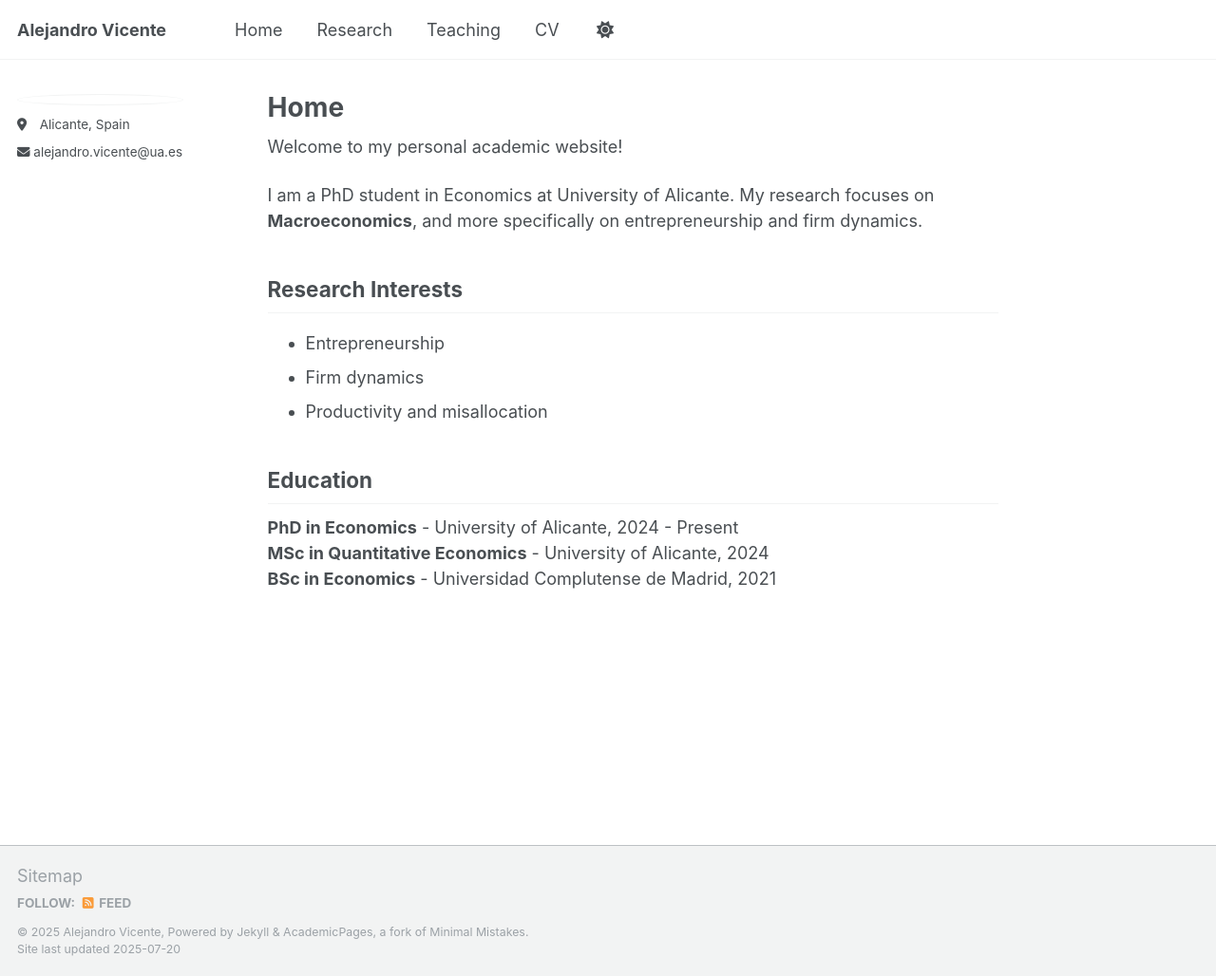
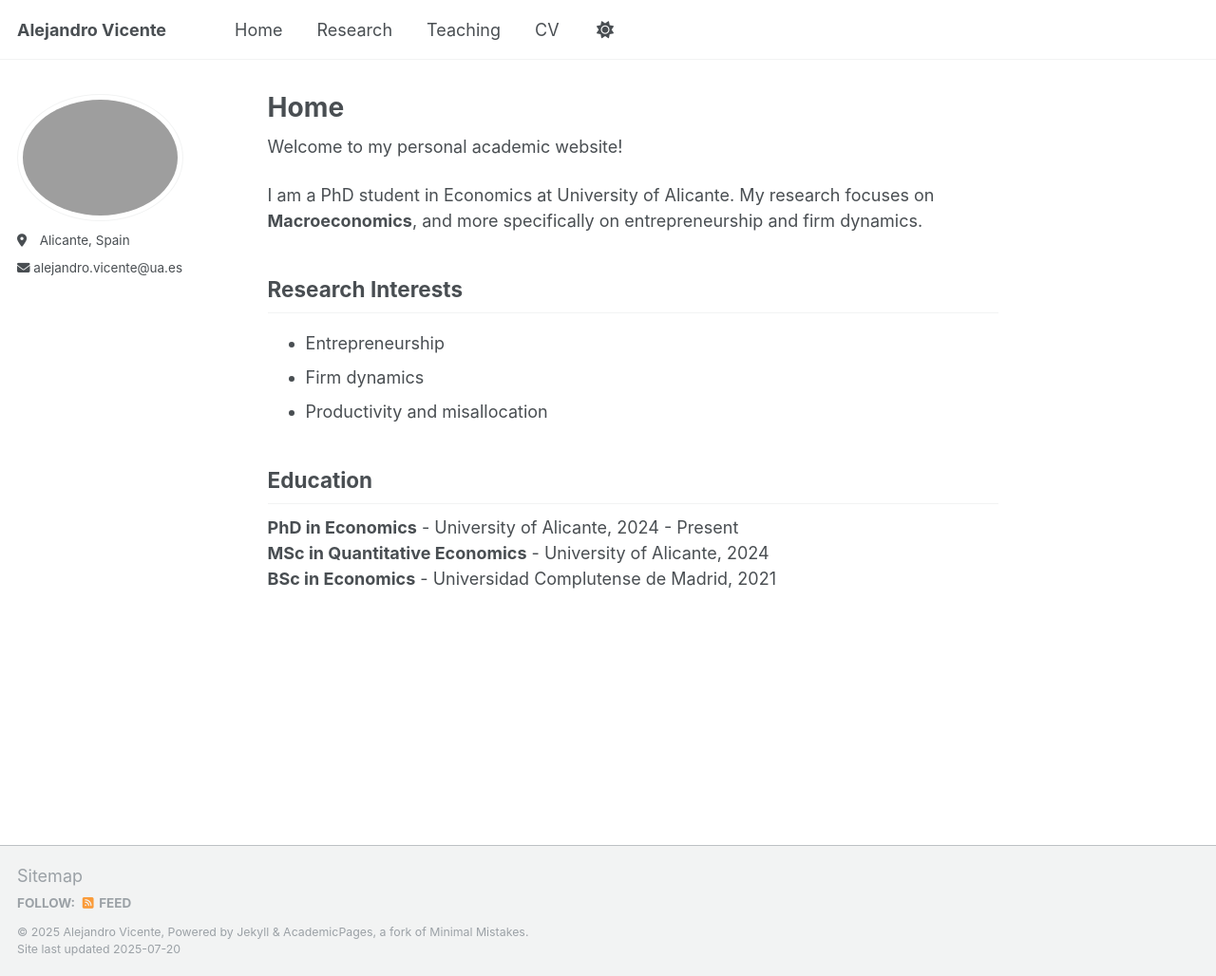
Before and after one commit to alexvifer/alexvifer.github.io, a Jekyll site: the page built from _pages/about.md, in a window 1280 px wide and 1028 px high. Shown: the whole window at 95% size. Built offline with Jekyll 4.4.1, drawn with Linux system fonts in a browser that asks for light colours; a script that is not in the unit is left out.

Commit message:
Update _config.yml

```diff
--- a/_config.yml
+++ b/_config.yml
@@ -22,7 +22,7 @@ repository               : "alexvifer/alexvifer.github.io"
 #               Additional customization can be done by editing /_includes/author-profile.html
 author:
   # Biographic information
-  avatar           : "/images/photo.jpg"
+  avatar           : "/images/profile.png"
   name             : #"Alejandro Vicente"
   pronouns         : # example: "she/her"
   bio              : # "Short biography for the left-hand sidebar"
```
